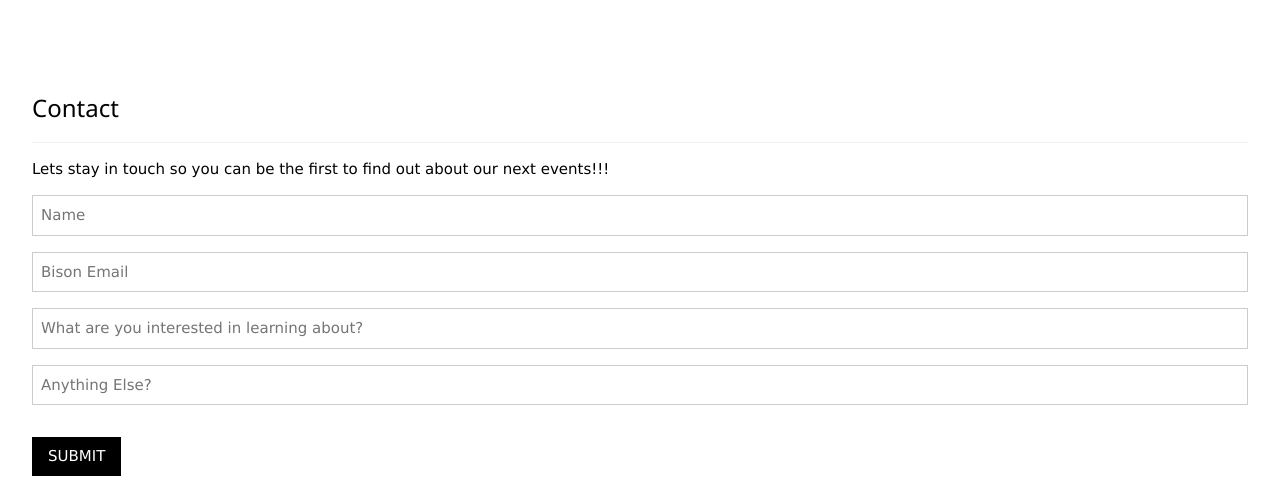
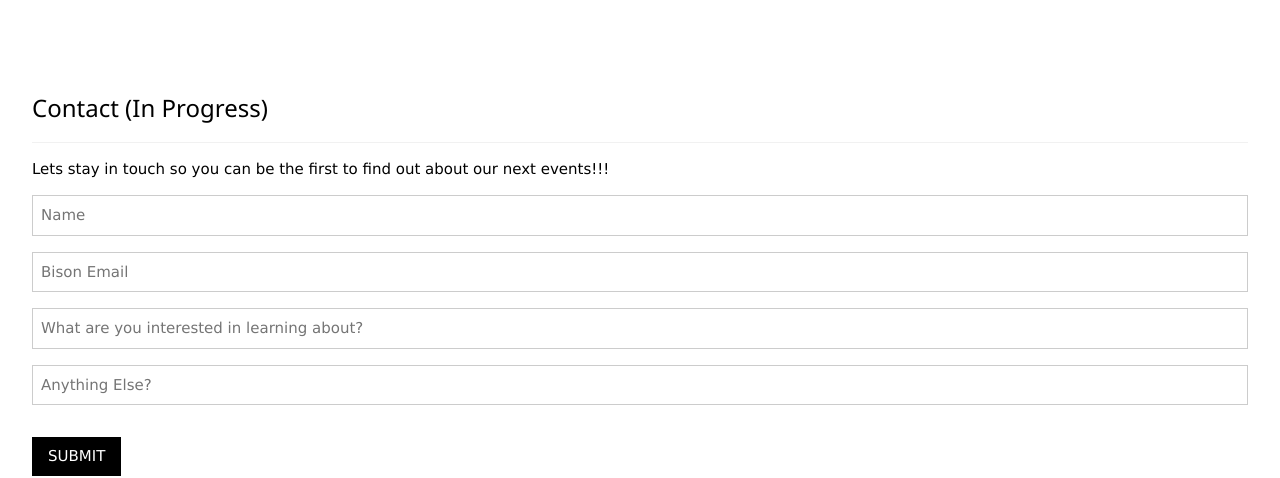
Before and after one commit to HowardElohist/HowardElohist.github.io, a plain HTML site: page index.html in a window 1280 px wide. Shown: the part 2024-2502 px from the top of the page. Drawn offline with nearby package versions, Linux system fonts and the light colour scheme; some icons are missing.

Commit message:
Contact (In Progress)

```diff
--- a/index.html
+++ b/index.html
@@ -97,7 +97,7 @@
 <!-- Contact Section -->
   <div class="w3-container w3-padding-1" id="contact">
     <h3 class="w3-border-bottom w3-border-light-grey w3-padding-16"><br>
-    Contact</h3>
+    Contact (In Progress) </h3>
     <p>Lets stay in touch so you can be the first to find out about our next events!!!&nbsp; &nbsp; &nbsp;&nbsp;</p>
     <form action="/action_page.php" target="_blank">
       <input class="w3-input w3-border" type="text" placeholder="Name" required name="Name">
```
